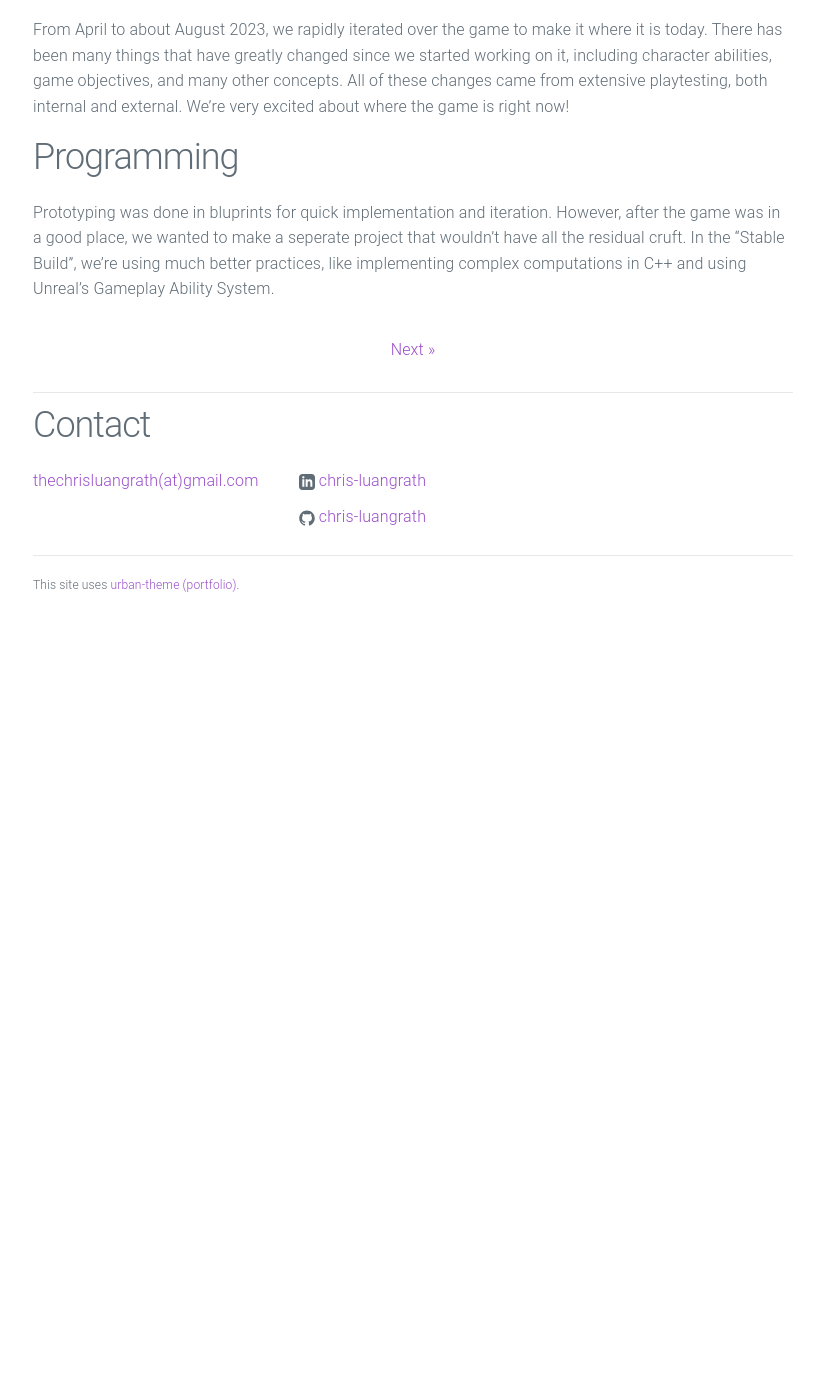
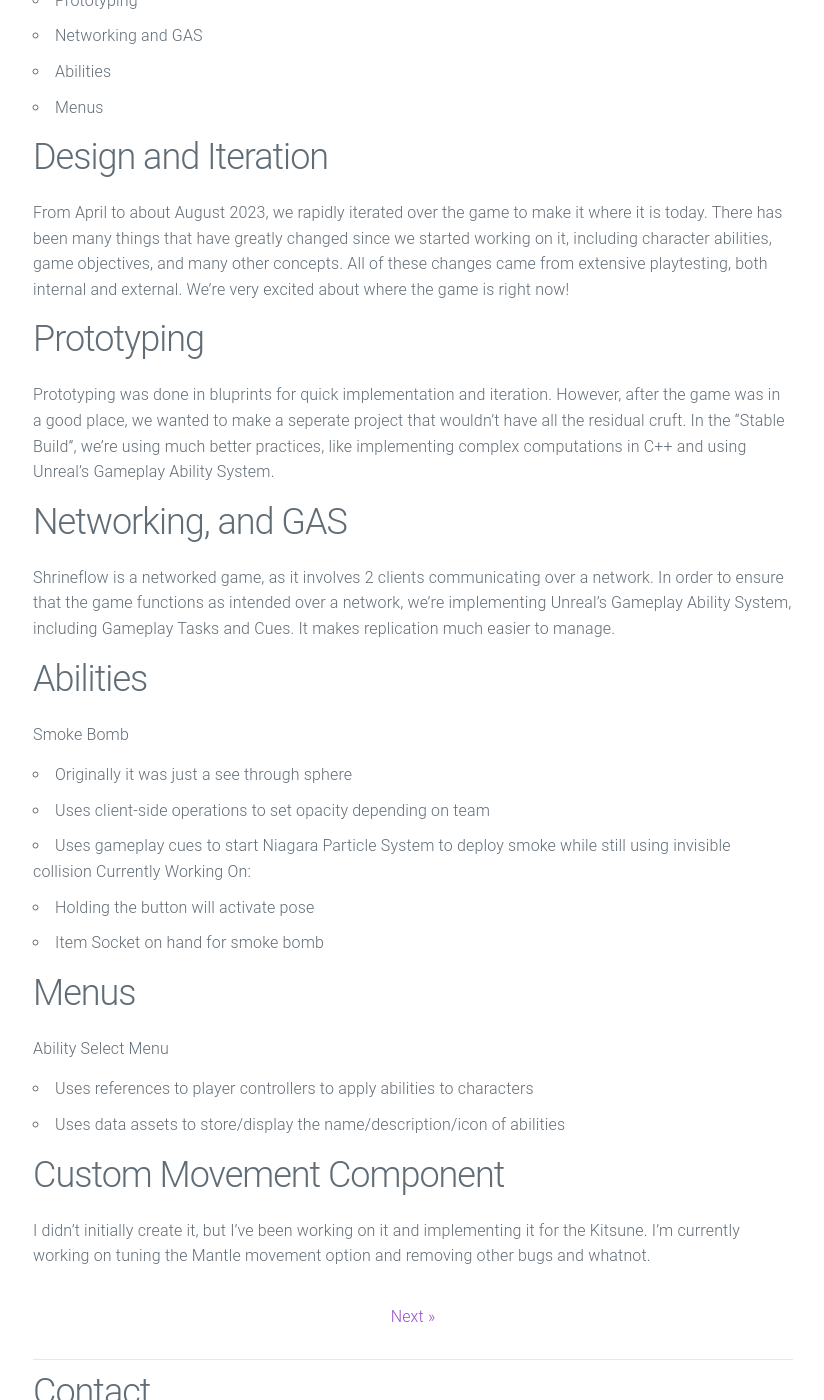
Before and after one commit to chris-luangrath/chris-luangrath.github.io, a Jekyll site: the page built from _posts/2023-04-13-shrineflow-prototype-ue.md, in a window 1280 px wide and 1400 px high, scrolled down 1028 px. Shown: the whole window, without its empty margins (227-1051 px from the left). Built offline with Jekyll 4.4.1, drawn with Linux system fonts in a browser that asks for light colours; before the commit the page ends 1658 px from its top, so only the background shows below that.

Commit message:
updating shrineflow page

```diff
--- a/_posts/2023-04-13-shrineflow-prototype-ue.md
+++ b/_posts/2023-04-13-shrineflow-prototype-ue.md
@@ -6,13 +6,39 @@ date:   2023-12-03 00:00:00
 preview: /assets/y24/preview1-small.png
 ---
 
-![Picture 1](/assets/y24/preview-big.png)
+![Picture 1](/assets/y24/preview1.png)
 
 <!-- # Shrineflow -->
 Since April 2023, I've been working on BYU's senior game capstone, a year-long project that simulates the operations of actual studios. This game, which has the temp name "Shrineflow", is an asymetrical game of chase between a ninja that hides around the map and collects objectives and a fox sorceress (kitsune) that has to catch the ninja. With the teams of artists, animators, designers, and programmers, we'll work on this project together until April 2024.
 
+- Design and Iteration
+- Prototyping
+- Networking and GAS
+- Abilities
+- Menus
+
 ## Design and Iteration
 From April to about August 2023, we rapidly iterated over the game to make it where it is today. There has been many things that have greatly changed since we started working on it, including character abilities, game objectives, and many other concepts. All of these changes came from extensive playtesting, both internal and external. We're very excited about where the game is right now!
 
-## Programming
+## Prototyping
 Prototyping was done in bluprints for quick implementation and iteration. However, after the game was in a good place, we wanted to make a seperate project that wouldn't have all the residual cruft. In the "Stable Build", we're using much better practices, like implementing complex computations in C++ and using Unreal's Gameplay Ability System.
+
+## Networking, and GAS
+Shrineflow is a networked game, as it involves 2 clients communicating over a network. In order to ensure that the game functions as intended over a network, we're implementing Unreal's Gameplay Ability System, including Gameplay Tasks and Cues. It makes replication much easier to manage.
+
+## Abilities
+Smoke Bomb
+- Originally it was just a see through sphere
+- Uses client-side operations to set opacity depending on team
+- Uses gameplay cues to start Niagara Particle System to deploy smoke while still using invisible collision
+Currently Working On:
+- Holding the button will activate pose
+- Item Socket on hand for smoke bomb
+
+## Menus
+Ability Select Menu
+- Uses references to player controllers to apply abilities to characters
+- Uses data assets to store/display the name/description/icon of abilities
+
+## Custom Movement Component
+I didn't initially create it, but I've been working on it and implementing it for the Kitsune. I'm currently working on tuning the Mantle movement option and removing other bugs and whatnot.
```
